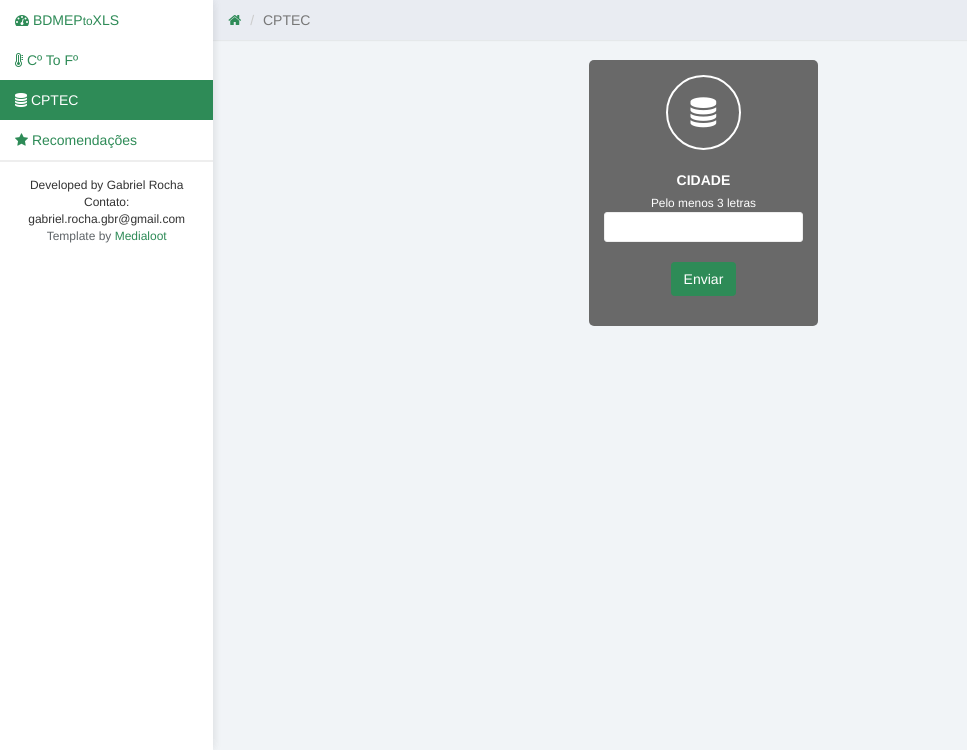
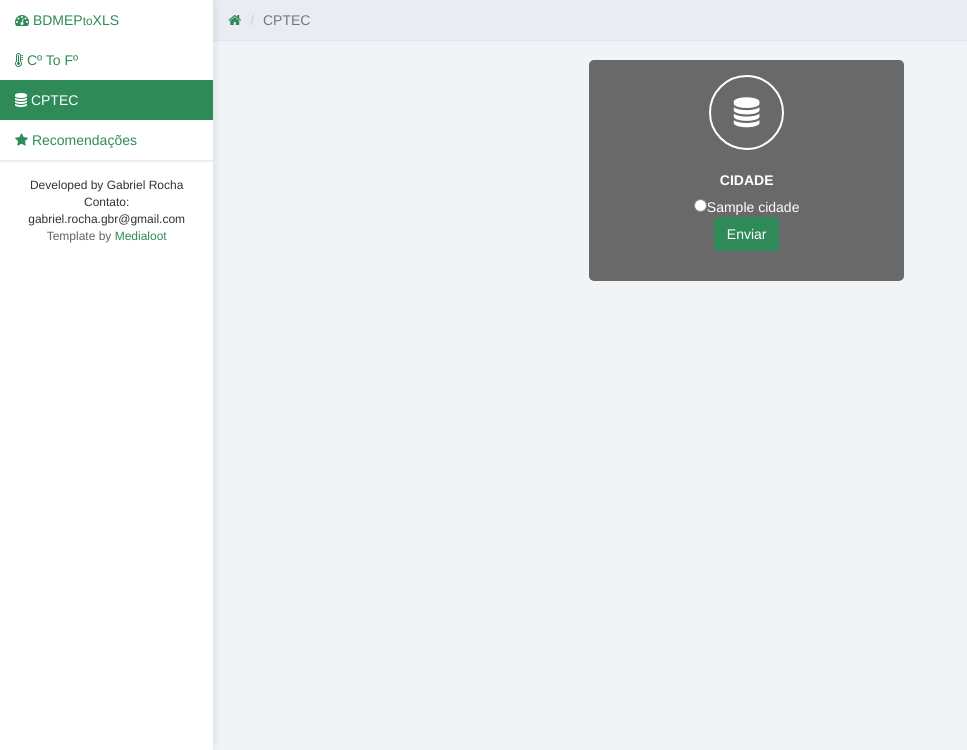
Before and after one commit to GabrielRocha/lmt1901, a Flask app: template templates/cptec.html in a window 1280 px wide. Shown: the part 50-800 px from the top of the page, without its empty margins (0-967 px from the left). Run offline with Flask 2, Linux system fonts and the light colour scheme; the template is opened without the code that fills it: most values are stand-ins (such as "Sample title", 1, 10 or a date in 2020); some libraries are stand-ins or nearby versions.

Commit message:
Sugestao de cidades

```diff
--- a/app.py
+++ b/app.py
@@ -4,6 +4,7 @@ from datetime import date
 from estacoes import ESTACOES
 from bdmep import BDMEP
 from cptec import CPTECCrawler
+from helper import remover_acentos
 import settings
 import os
 
@@ -72,15 +73,18 @@ def celsius_to_fahrenheit():
 @app.route("/cptec", methods=['GET', 'POST'])
 def cptec():
     if request.method == "POST":
+        cidade = remover_acentos(request.form['cidade'].encode("utf-8"))
+        if request.form.get('url', None):
+            cptec = CPTECCrawler(url=request.form.get('url'))
+        else:
+            cptec = CPTECCrawler(cidade)
         try:
-            cidade = request.form['cidade']
-            cptec = CPTECCrawler(cidade)
             tmp = cptec.get_xls()
-            file_name = "CPTEC_{}_{}.xls".format(cidade.replace("+", "_"), date.today().strftime("%d_%m_%Y"))
+            file_name = "CPTEC_{}_{}.xls".format(cidade.replace(" ", "_"), date.today().strftime("%d_%m_%Y"))
             return send_file(tmp.filename, as_attachment=True,
                          attachment_filename=file_name)
         except:
-            context=dict(error="Cidade Não Encontrada".decode("utf-8"))
+            context = cptec.show_cidades_validas()
             return render_template("cptec.html", **context)
     return render_template("cptec.html")
 
@@ -115,4 +119,4 @@ def download_dados_query(query):
 
 if __name__ == "__main__":
     port = int(os.environ.get('PORT', 5000))
-    app.run(host='0.0.0.0', port=port, debug=False)
+    app.run(host='0.0.0.0', port=port, debug=True)
--- a/templates/cptec.html
+++ b/templates/cptec.html
@@ -17,10 +17,10 @@
         <form action="" method="POST">
             <div class="row">
                 <div class="col-lg-12">
-                    <div class="col-md-3 col-sm-3 col-xs-12 col-lg-offset-4">
+                    <div class="col-md-4 col-sm-4 col-xs-12 col-lg-offset-4">
                         <div class="dashboard-div-wrapper bk-clr-three">
                             <i class="fa fa-database dashboard-div-icon"></i>
-                            <div class="form-group" id="periodo">
+                            <div class="form-group">
                                 {% if error %}
                                     <div class="alert bg-danger" role="alert">
                                         <i class="fa fa-close"></i>
@@ -29,10 +29,17 @@
                                 {% endif %}
                                 <label class="font-noraml">CIDADE</label>
                                 <br/>
-                                <small>Pelo menos 3 letras</small>
-                                <input type="text" pattern=".{2,}"   required title="No mínimo 3 letras" class="input-sm form-control" name="cidade" value=""/>
+                                {%  if cidades %}
+                                    {% for cidade, url in cidades %}
+                                        <input type="radio" class="cidade_sugestao" name="url" value="{{ url }}" cidade="{{ cidade }}">{{ cidade }}
+                                    {% endfor %}
+                                {% endif %}
+                                <div id="input_cidade">
+                                    <small>Pelo menos 3 letras</small>
+                                    <input type="text" pattern=".{2,}" required title="No mínimo 3 letras" id="cidade" class="input-sm form-control" name="cidade" value=""/>
+                                </div>
                                 <br/>
-                                <input type="submit" class="btn btn-lmt" name="cidade" value="Enviar"/>
+                                <input type="submit" class="btn btn-lmt" value="Enviar"/>
                             </div>
                         </div>
                     </div>
@@ -46,6 +53,12 @@
         $(document).ready(function(){
             $(".nav.menu li").removeClass("active");
             $("li#cptec").addClass("active");
+            if ($("input[type=radio]").length > 0){
+                $("#input_cidade").hide();
+            }
+            $(".cidade_sugestao").click(function(){
+               $("#cidade").val($(this).attr("cidade"));
+            });
         });
     </script>
 {% endblock %}
```
Also changed, not shown: cptec.py (+22 -10 lines), helper.py (+6 -1 lines).
